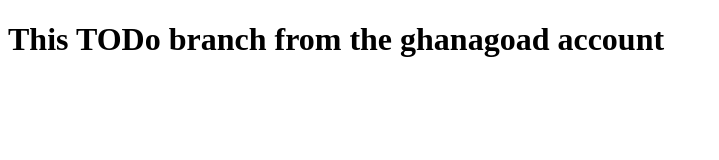
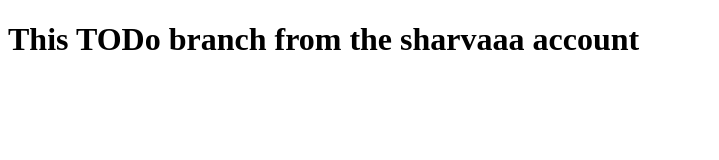
Before and after one commit to sharva-save/new-basic, a plain HTML site: page index.html in a window 1280 px wide. Shown: the whole page, without its empty margins (0-719 px from the left). Drawn offline with Linux system fonts and the light colour scheme.

Commit message:
this is todo branch sharva

```diff
--- a/index.html
+++ b/index.html
@@ -6,6 +6,6 @@
                <title>Document</title>
 </head>
 <body>
- <h1> This TODo branch from the ghanagoad account </h1>
+ <h1> This TODo branch from the sharvaaa account </h1>
 </body>
 </html>
```
